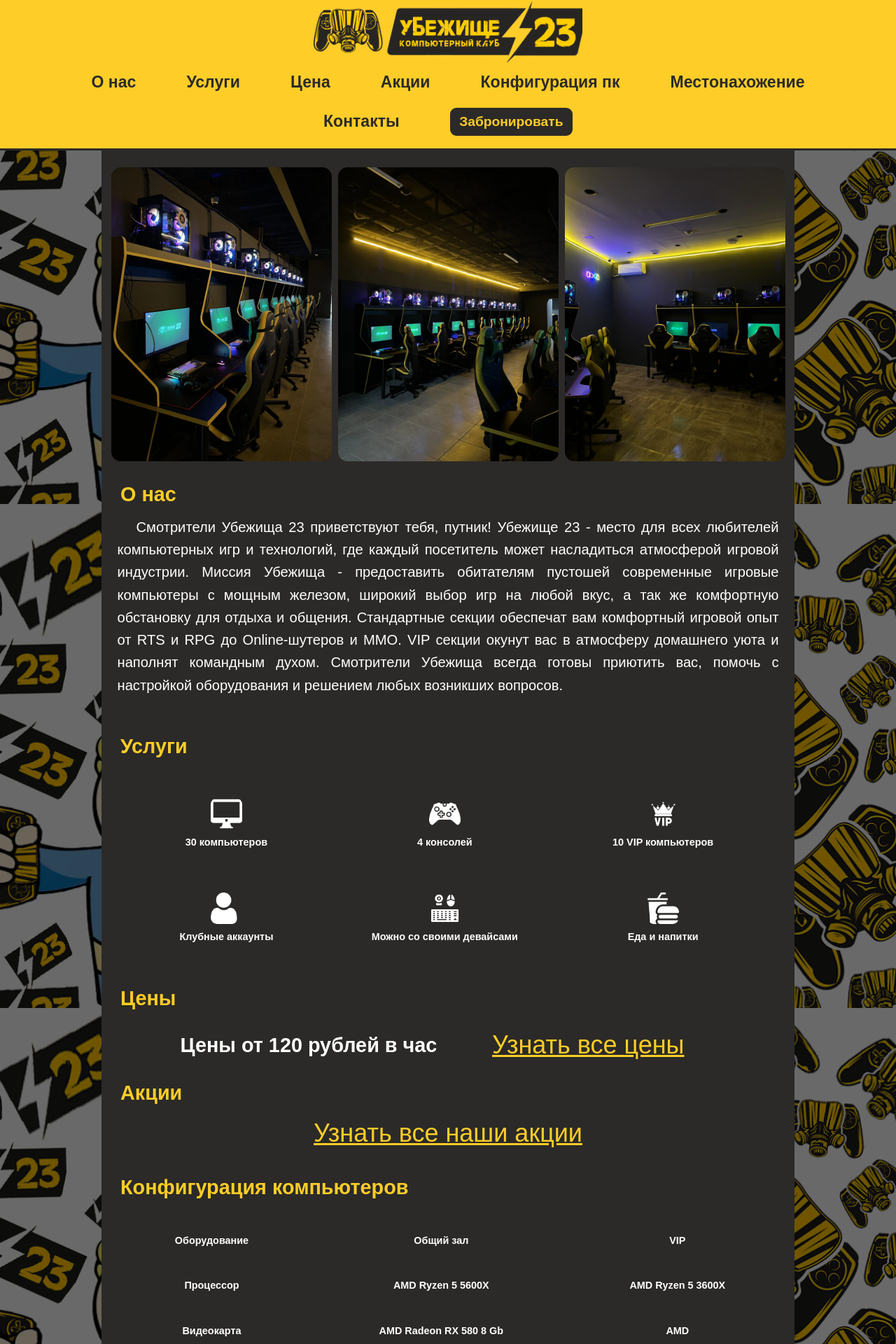
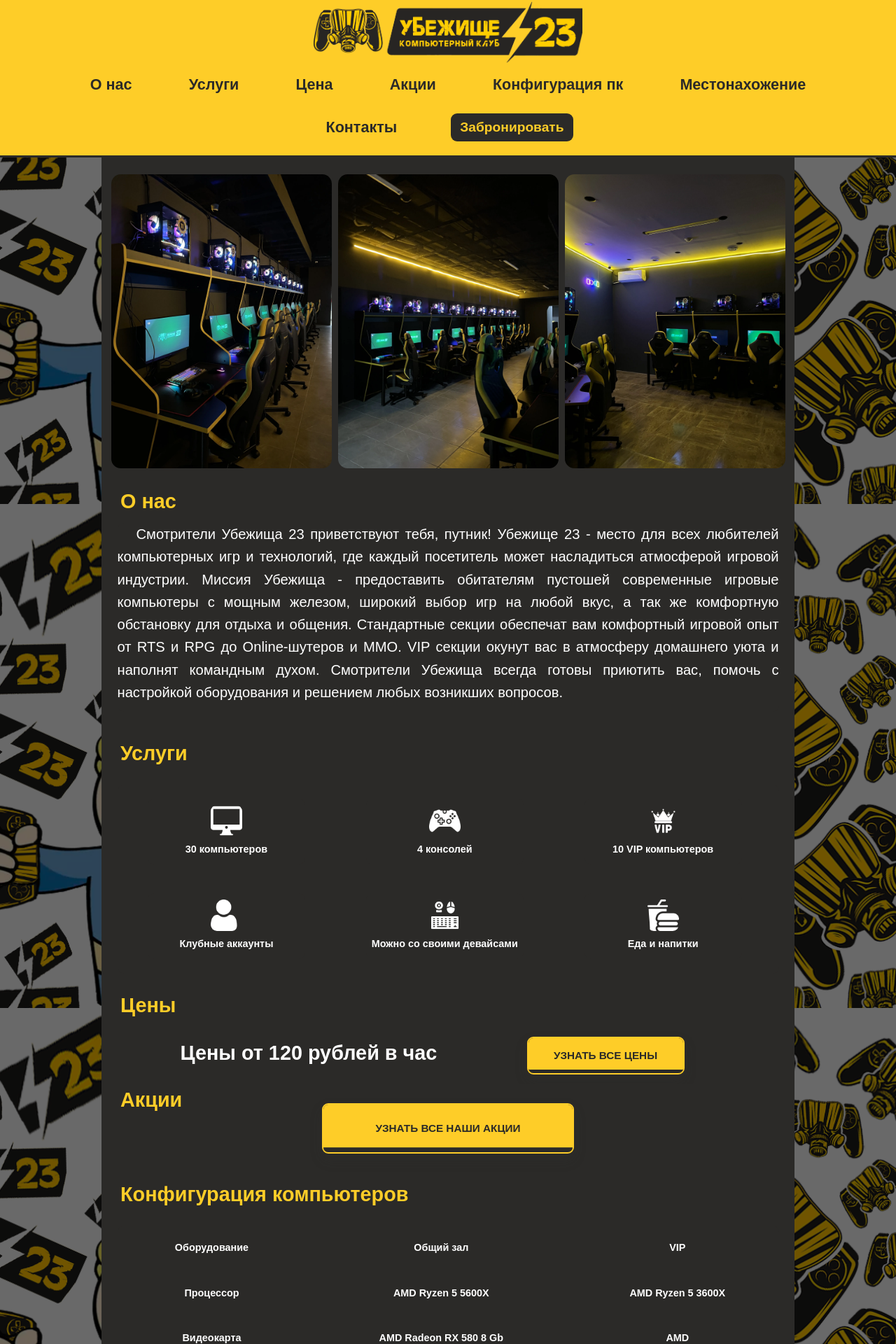
Before and after one commit to Vsevalatic/ubezhishe23, a PHP site: page /index.html in a window 1280 px wide. Shown: the top 1920 px of the page at 70% size. Run offline with PHP 8.4, Linux system fonts and the light colour scheme.

Commit message:
Add files via upload

```diff
--- a/index.html
+++ b/index.html
@@ -2,7 +2,7 @@
 <html lang="en">
 <head>
     <meta charset="UTF-8">
-    <meta name="viewport" content="width=device-width, initial-scale=1.0">
+    <meta name="viewport" content="width=device-width, initial-scale=1">
     <title>Убежище 23</title>
     <link rel="stylesheet" href="style.css">
 </head>
@@ -14,13 +14,13 @@
 
         </div>
         <div class="menu">
-            <div class="hair"><a href="#first"><h2>О нас</h2></a></div>
-            <div class="hair"><a href="#second"><h2>Услуги</h2></a></div>
-            <div class="hair"><a href="#third"><h2>Цена</h2></a></div>
-            <div class="hair"><a href="#seventh"><h2>Акции</h2></a></div>
-            <div class="hair"><a href="#forth"><h2>Конфигурация пк</h2></a></div>
-            <div class="hair"><a href="#fifth"><h2>Местонахожение</h2></a></div>
-            <div class="hair"><a href="#sixth"><h2>Контакты</h2></a></div>
+            <div class="hair"><a href="#first">О нас</a></div>
+            <div class="hair"><a href="#second">Услуги</a></div>
+            <div class="hair"><a href="#third">Цена</a></div>
+            <div class="hair"><a href="#seventh">Акции</a></div>
+            <div class="hair"><a href="#forth">Конфигурация пк</a></div>
+            <div class="hair"><a href="#fifth">Местонахожение</a></div>
+            <div class="hair"><a href="#sixth">Контакты</a></div>
             <div class="hair"><button id="showQRBtn"><h2 style="color: #FECD28;">Забронировать</h2></button></div>
         </div>
         <div class="create-line"></div>
@@ -38,13 +38,13 @@
       <script src="script.js"></script>
         <section class="products">
             <div class="telo">
-              <div class="podlozka4">
+              <section class="podlozka4">
                 <div class="gallery">
                   <img src="1zal.webp" alt="лого" class="thumbnail" onclick="openCarousel(0)">
                   <img src="3zal.webp" alt="лого" class="thumbnail" onclick="openCarousel(0)">
                   <img src="2zal.webp" alt="лого" class="thumbnail" onclick="openCarousel(0)">
                 </div>
-              </div>
+              </section>
               <div id="carousel" class="carousel">
                 <span class="close" onclick="closeCarousel()">×</span>
                 <div class="carousel-content">
@@ -55,8 +55,8 @@
               </div>
               <script src="script.js"></script>
 
-              <div class="podlozka3" id="first">
-                <h2 class="name">О нас</h2>
+              <div class="podlozka3" id="first" >
+                <h2 class="name" >О нас</h2>
 
                   <div class="aboutus">
                       <p>Смотрители Убежища 23 приветствуют тебя, путник!
@@ -66,9 +66,9 @@
                         Смотрители Убежища всегда готовы приютить вас, помочь с настройкой оборудования и решением любых
                         возникших вопросов.</p>
                   </div>
-              </div>
-              <div class="podlozka">
-                <h2 class="name" id="second">Услуги</h2>
+                </div>
+              <div class="podlozka" id="second">
+                <h2 class="name" >Услуги</h2>
                   <div class="uslugi">
                       <div class="usluga"><img src="imac.png" class="pic"><p>30 компьютеров</p></div>
                       <div class="usluga"><img src="pad.png" class="pic"><p>4 консолей</p></div>
@@ -79,24 +79,23 @@
                   </div>
               </div>
 
-              <div class="podlozka1">
-                <h2 class="name" id="third">Цены</h2>
+              <div class="podlozka1" id="third">
+                <h2 class="name" >Цены</h2>
                 <div class="price">
                   <h2 style="color: white">Цены от 120 рублей в час</h2>
-                  <a href="price.jpg" target="_blank">
-                    Узнать все цены
-                  </a>
+                  <a href="price.jpg" target="_blank"><button></button></a>
+
                 </div>
               </div>
-              <div class="podlozka1">
-                <h2 class="name" id="seventh">Акции</h2>
+              <div class="podlozka1" id="seventh">
+                <h2 class="name" >Акции</h2>
                 <div class="sales">
-                  <a href="index1.html" target="_blank">Узнать все наши акции</a>
+                    <a href="index1.html" class="sales button" target="_blank"><button></button></a>
                 </div>
               </div>
 
-              <div class="podlozka2">
-                <h2 class="name" id="forth">Конфигурация компьютеров</h2>
+              <div class="podlozka2" id="forth">
+                <h2 class="name" >Конфигурация компьютеров</h2>
                 <div class="config">
                     <table>
 
@@ -174,14 +173,14 @@
                       </table>
               </div>
                 </div>
-                <div class="podlozka5">
-                  <h2 class="name" id="fifth">Местонахожение</h2>
+                <div class="podlozka5" id="fifth">
+                  <h2 class="name" >Местонахожение</h2>
                     <iframe src="https://www.google.com/maps/embed?pb=!1m16!1m12!1m3!1d315.092399294354!2d59.953736015792245!3d57.90853050431534!2m3!1f0!2f0!3f0!3m2!1i1024!2i768!4f13.1!2m1!1z0YPQsdC10LbQuNGJ0LUgMjMg0L3QuNC20L3QuNC5INGC0LDQs9C40Ls!5e0!3m2!1sru!2sru!4v1738964982670!5m2!1sru!2sru" width="1050" height="600" style="border: 10px;" allowfullscreen="" loading="lazy" referrerpolicy="no-referrer-when-downgrade"></iframe>
                 </div>
                 <div class="podlozka1">
                   <h2 class="name">Контакты</h2>
                   <div class="contactic">
-                    <a href="https://vk.com/ubezhishe23" target="_blank">Переходите в нашу группу в VK!</a>
+                    <a href="https://vk.com/ubezhishe23" target="_blank"><button></button></a>
                   </div>
                 </div>
             </div>
--- a/style.css
+++ b/style.css
@@ -211,6 +211,7 @@ tr{
         border-radius: 10px;
     }
 
+
 body {
     font-family: Arial, sans-serif;
     line-height: 1.6;
@@ -329,7 +330,7 @@ table {
     border-radius: 10px;
     display: flex;
     flex-direction: row;
-    align-items: center;
+
     justify-content: center;
     position: absolute;
     bottom: 25px;
@@ -338,18 +339,71 @@ table {
     position: absolute;
     left: 100px;
 }
-.price a{
-    margin-left: 100px;
-    color: #FECD28;
-    font-size: 2.5em;
+.price button {
     position: absolute;
     right: 150px;
+    background-color: transparent;
+    color: #2B2A28;
+    font-size: 17px;
+    font-weight: 600;
+    border-radius: 10px;
+    width: 250px;
+    height: 60px;
+    border: none;
+    text-transform: uppercase;
+    cursor: pointer;
+    overflow: hidden;
+    box-shadow: 0 10px 20px rgba(51, 51, 51, 0.2);
+    transition: all 0.3s cubic-bezier(0.23, 1, 0.320, 1);
+    border: 3px solid #FECD28;
+  }
 
-}
+  .price button::before {
+    content: "жми!";
+    display: flex;
+    align-items: center;
+    justify-content: center;
+    width: 100%;
+    height: 100%;
+    pointer-events: none;
+    background: #2B2A28;
+    transform: translate(0%,90%);
+    z-index: 99;
+    position: relative;
+    transform-origin: bottom;
+    transition: all 0.6s cubic-bezier(0.23, 1, 0.320, 1);
+    color: #FECD28;
+  }
 
-.price a:hover{
-    color:white;
-}
+  .price button::after {
+    content: "Узнать все цены";
+    display: flex;
+    align-items: center;
+    justify-content: center;
+    background-color: #FECD28;
+    width: 100%;
+    height: 100%;
+    pointer-events: none;
+    transform-origin: top;
+    transform: translate(0%,-100%);
+    transition: all 0.6s cubic-bezier(0.23, 1, 0.320, 1);
+  }
+
+  .price button:hover::before {
+    transform: translate(0%,0%);
+  }
+
+  .price button:hover::after {
+    transform: translate(0%,-200%);
+  }
+
+  .price button:focus {
+    outline: none;
+  }
+
+  .price button:active {
+    scale: 0.95;
+  }
 
 .podlozka2{
     background-color:#2B2A28;
@@ -395,6 +449,8 @@ table {
 .gallery img:hover{
     transform:scale(1.1);
     transition: 0.5s;
+    box-shadow: 0 0 20px 10px #FECD28;
+    z-index: 6;
 }
 
 .thumbnail {
@@ -626,28 +682,139 @@ footer {
     margin-top: 30px;
 }
 
-.contactic a{
+.contactic button {
+    position: relative;
+    background-color: transparent;
+    color: #2B2A28;
+    font-size: 17px;
+    font-weight: 600;
+    border-radius: 10px;
+    width: 400px;
+    height: 80px;
+    border: none;
+    text-transform: uppercase;
+    cursor: pointer;
+    overflow: hidden;
+    box-shadow: 0 10px 20px rgba(51, 51, 51, 0.2);
+    transition: all 0.3s cubic-bezier(0.23, 1, 0.320, 1);
+    border: 3px solid #FECD28;
+  }
+
+  .contactic button::before {
+    content: "жми!";
+    display: flex;
+    align-items: center;
+    justify-content: center;
+    width: 100%;
+    height: 100%;
+    pointer-events: none;
+    background: #2B2A28;
+    transform: translate(0%,90%);
+    z-index: 99;
+    position: relative;
+    transform-origin: bottom;
+    transition: all 0.6s cubic-bezier(0.23, 1, 0.320, 1);
     color: #FECD28;
-    font-size: 2.5em;
-}
+  }
 
-.contactic a:hover{
-    color:white;
-}
+  .contactic button::after {
+    content: "Переходите в нашу группу VK!";
+    display: flex;
+    align-items: center;
+    justify-content: center;
+    background-color: #FECD28;
+    width: 100%;
+    height: 100%;
+    pointer-events: none;
+    transform-origin: top;
+    transform: translate(0%,-100%);
+    transition: all 0.6s cubic-bezier(0.23, 1, 0.320, 1);
+  }
 
-.sales{
+  .contactic button:hover::before {
+    transform: translate(0%,0%);
+  }
+
+  .contactic button:hover::after {
+    transform: translate(0%,-200%);
+  }
+
+  .contactic button:focus {
+    outline: none;
+  }
+
+  .contactic button:active {
+    scale: 0.95;
+  }
+
+.contactic{
     margin-top: 30px;
 }
 
-.sales a{
+.sales button {
+    position: relative;
+    background-color: transparent;
+    color: #2B2A28;
+    font-size: 17px;
+    font-weight: 600;
+    border-radius: 10px;
+    width: 400px;
+    height: 80px;
+    border: none;
+    text-transform: uppercase;
+    cursor: pointer;
+    overflow: hidden;
+    box-shadow: 0 10px 20px rgba(51, 51, 51, 0.2);
+    transition: all 0.3s cubic-bezier(0.23, 1, 0.320, 1);
+    border: 3px solid #FECD28;
+  }
+
+  .sales button::before {
+    content: "жми!";
+    display: flex;
+    align-items: center;
+    justify-content: center;
+    width: 100%;
+    height: 100%;
+    pointer-events: none;
+    background: #2B2A28;
+    transform: translate(0%,90%);
+    z-index: 99;
+    position: relative;
+    transform-origin: bottom;
+    transition: all 0.6s cubic-bezier(0.23, 1, 0.320, 1);
     color: #FECD28;
-    font-size: 2.5em;
-}
+  }
 
-.sales a:hover{
-    color:white;
-}
+  .sales button::after {
+    content: "Узнать все наши акции";
+    display: flex;
+    align-items: center;
+    justify-content: center;
+    background-color: #FECD28;
+    width: 100%;
+    height: 100%;
+    pointer-events: none;
+    transform-origin: top;
+    transform: translate(0%,-100%);
+    transition: all 0.6s cubic-bezier(0.23, 1, 0.320, 1);
+  }
 
+  .sales button:hover::before {
+    transform: translate(0%,0%);
+  }
+
+  .sales button:hover::after {
+    transform: translate(0%,-200%);
+  }
+
+  .sales button:focus {
+    outline: none;
+  }
+
+  .sales button:active {
+    scale: 0.95;
+  }
 
 
 body {
@@ -822,3 +989,20 @@ html {
 @media (max-width: 800px) {
     html { zoom: 0.67; }
 }
+
+.hair a{
+    padding: 5px;
+    border-radius: 10px;
+    color:#2B2A28;
+    font-weight: 700;
+    font-size: x-large;
+}
+
+.hair a:hover{
+    background-color: #2B2A28;
+    color: #FECD28;
+}
+
+.hair h2:hover{
+    color: #FECD28;
+}
```
